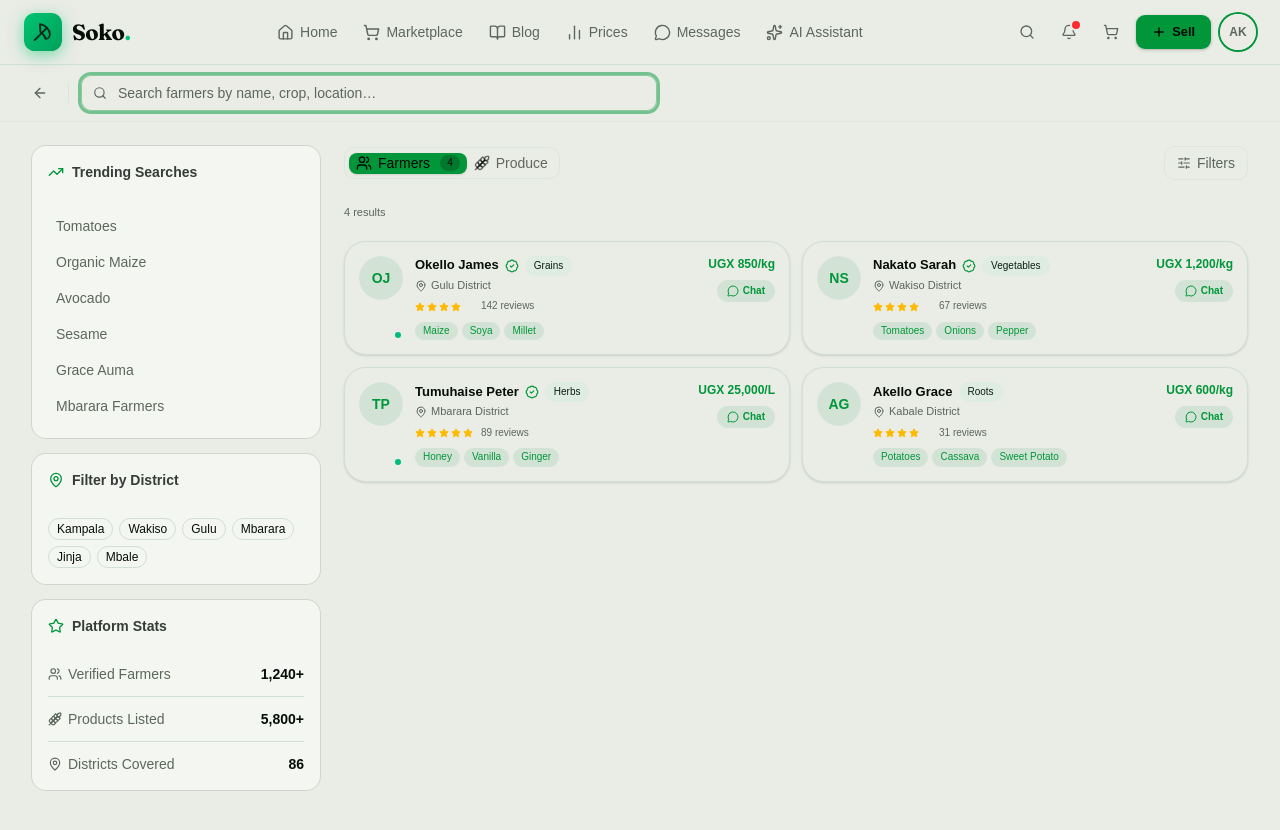
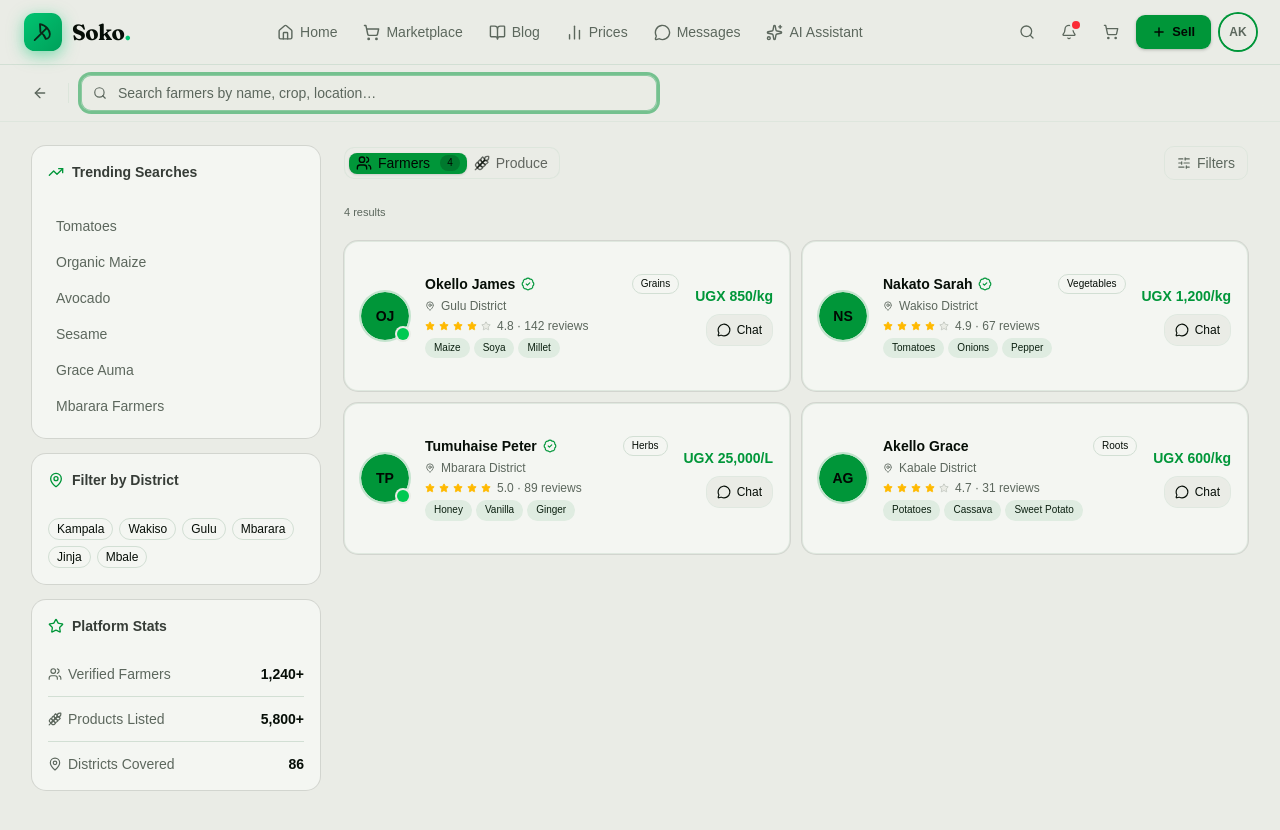
Before and after one commit to Ntale3/soko_client, a React (Vite) app: page /search in a window 1280 px wide. Shown: the top 830 px of the page. Built offline with nearby package versions, Linux system fonts and the light colour scheme.

Commit message:
♻️  modify farmer card

```diff
--- a/src/components/search-page/farmer-result-card.tsx
+++ b/src/components/search-page/farmer-result-card.tsx
@@ -1,94 +1,112 @@
-import { useNavigate } from "@tanstack/react-router";
+import { Link } from "@tanstack/react-router";
 import { BadgeCheck, MapPin, MessageCircle, Star } from "lucide-react";
 
-import { Avatar, AvatarFallback, AvatarImage } from "@/components/ui/avatar";
+import { Avatar, AvatarFallback } from "@/components/ui/avatar";
 import { Badge } from "@/components/ui/badge";
+import { Button } from "@/components/ui/button";
+import { Card, CardContent } from "@/components/ui/card";
 import { cn } from "@/lib/utils";
 import { Farmer } from "@/types";
-// import type { Farmer } from "./types"
 
-const StarRating = ({ rating }: { rating: number }) => (
-  <div className="flex items-center gap-0.5">
-    {[1, 2, 3, 4, 5].map((s) => (
-      <Star
-        key={s}
-        className={cn(
-          "size-2.5",
-          s <= Math.floor(rating) ? "fill-amber-400 text-amber-400" : "fill-muted text-muted"
-        )}
-      />
-    ))}
-  </div>
-);
+function getInitials(name: string) {
+  return name
+    .split(" ")
+    .map((n) => n[0])
+    .join("")
+    .toUpperCase()
+    .slice(0, 2);
+}
 
-export const FarmerResultCard = ({ farmer }: { farmer: Farmer }) => {
-  const navigate = useNavigate();
+interface FarmerResultCardProps {
+  farmer: Farmer;
+}
 
+export function FarmerResultCard({ farmer }: FarmerResultCardProps) {
   return (
-    <div
-      // onClick={() => navigate({ to: "/farmer-profile", search: { id: farmer.id } })}
-      className="flex w-full cursor-pointer gap-3 rounded-3xl border border-border bg-background p-3.5 text-left shadow-sm transition-shadow hover:shadow-md"
+    <Link
+      to="/farmers/$id"
+      params={{ id: String(farmer.id) }}
+      className="block focus-visible:outline-none focus-visible:ring-2 focus-visible:ring-ring rounded-2xl"
     >
+      <Card className="border border-border/60 bg-card hover:shadow-md hover:-translate-y-0.5 transition-all duration-200 cursor-pointer group">
+        <CardContent className="p-4 flex gap-4 items-center flex-wrap">
           {/* Avatar */}
           <div className="relative shrink-0">
-        <Avatar className="size-11">
-          <AvatarImage src={farmer.avatarUrl} alt={farmer.name} />
-          <AvatarFallback className="bg-primary/10 text-sm font-bold text-primary">
-            {farmer.avatar}
+            <Avatar className="size-12 ring-2 ring-primary/20">
+              <AvatarFallback className="text-sm font-bold bg-primary text-primary-foreground">
+                {getInitials(farmer.name)}
               </AvatarFallback>
             </Avatar>
             {farmer.online && (
-          <span className="absolute bottom-0 right-0 size-2.5 rounded-full border-2 border-background bg-emerald-500" />
+              <span className="absolute bottom-0 right-0 size-3 bg-green-500 rounded-full ring-2 ring-background" />
             )}
           </div>
 
           {/* Info */}
-      <div className="min-w-0 flex-1">
-        <div className="mb-0.5 flex items-center gap-1.5">
-          <p className="truncate text-[13px] font-bold text-foreground">{farmer.name}</p>
-          {farmer.verified && <BadgeCheck className="size-3.5 shrink-0 text-primary" />}
-          <Badge variant="secondary" className="text-[10px]">
+          <div className="flex-1 min-w-0 space-y-1">
+            <div className="flex items-center gap-1.5 flex-wrap">
+              <h3 className="text-sm font-bold text-foreground group-hover:text-primary transition-colors">
+                {farmer.name}
+              </h3>
+              {farmer.verified && <BadgeCheck size={14} className="text-primary shrink-0" />}
+              <Badge variant="outline" className="text-[10px] ml-auto shrink-0">
                 {farmer.badge}
               </Badge>
             </div>
 
-        <div className="mb-1.5 flex items-center gap-1 text-[11px] text-muted-foreground">
-          <MapPin className="size-3 shrink-0" />
+            <div className="flex items-center gap-1.5 text-xs text-muted-foreground">
+              <MapPin size={10} className="shrink-0" />
               {farmer.location}
             </div>
 
-        <div className="mb-2 flex items-center gap-2">
-          <StarRating rating={farmer.rating} />
-          <span className="text-[10px] text-muted-foreground">{farmer.reviews} reviews</span>
+            {/* Rating */}
+            <div className="flex items-center gap-1">
+              {Array.from({ length: 5 }).map((_, i) => (
+                <Star
+                  key={i}
+                  size={10}
+                  className={cn(
+                    i < Math.floor(farmer.rating)
+                      ? "fill-amber-400 text-amber-400"
+                      : "fill-muted text-muted-foreground/30"
+                  )}
+                />
+              ))}
+              <span className="text-xs text-muted-foreground ml-0.5">
+                {farmer.rating.toFixed(1)}
+                {farmer.reviews && ` · ${farmer.reviews} reviews`}
+              </span>
             </div>
 
-        <div className="flex flex-wrap gap-1">
-          {farmer.produce.map((p) => (
-            <span
-              key={p}
-              className="rounded-full bg-primary/10 px-2 py-0.5 text-[10px] font-medium text-primary"
-            >
+            {/* Produce tags */}
+            {farmer.produce?.length > 0 && (
+              <div className="flex gap-1 flex-wrap">
+                {farmer.produce.slice(0, 3).map((p) => (
+                  <Badge key={p} variant="secondary" className="text-[10px] rounded-full">
                     {p}
-            </span>
+                  </Badge>
                 ))}
               </div>
+            )}
           </div>
 
-      {/* Right col */}
-      <div className="flex shrink-0 flex-col items-end gap-2">
-        <span className="text-xs font-bold text-primary">{farmer.price}</span>
-        <button
-          type="button"
-          onClick={(e) => {
-            e.stopPropagation();
-            // navigate({ to: "/chat" })
-          }}
-          className="flex items-center gap-1 rounded-xl bg-primary/10 px-2.5 py-1 text-[10px] font-semibold text-primary transition-colors hover:bg-primary/20"
+          {/* Price + Chat */}
+          <div className="flex flex-col items-end gap-2 shrink-0">
+            {farmer.price && (
+              <p className="text-sm font-extrabold text-primary tabular-nums">{farmer.price}</p>
+            )}
+            <Link to="/messages" onClick={(e) => e.stopPropagation()}>
+              <Button
+                size="sm"
+                variant="outline"
+                className="h-8 rounded-xl gap-1.5 text-xs border-border/60 hover:bg-primary/5 hover:border-primary/40"
               >
-          <MessageCircle className="size-3" />
-          Chat
-        </button>
+                <MessageCircle size={12} /> Chat
+              </Button>
+            </Link>
           </div>
-    </div>
+        </CardContent>
+      </Card>
+    </Link>
   );
-};
+}
```
Lines whose indentation alone changed are shown as unchanged.
